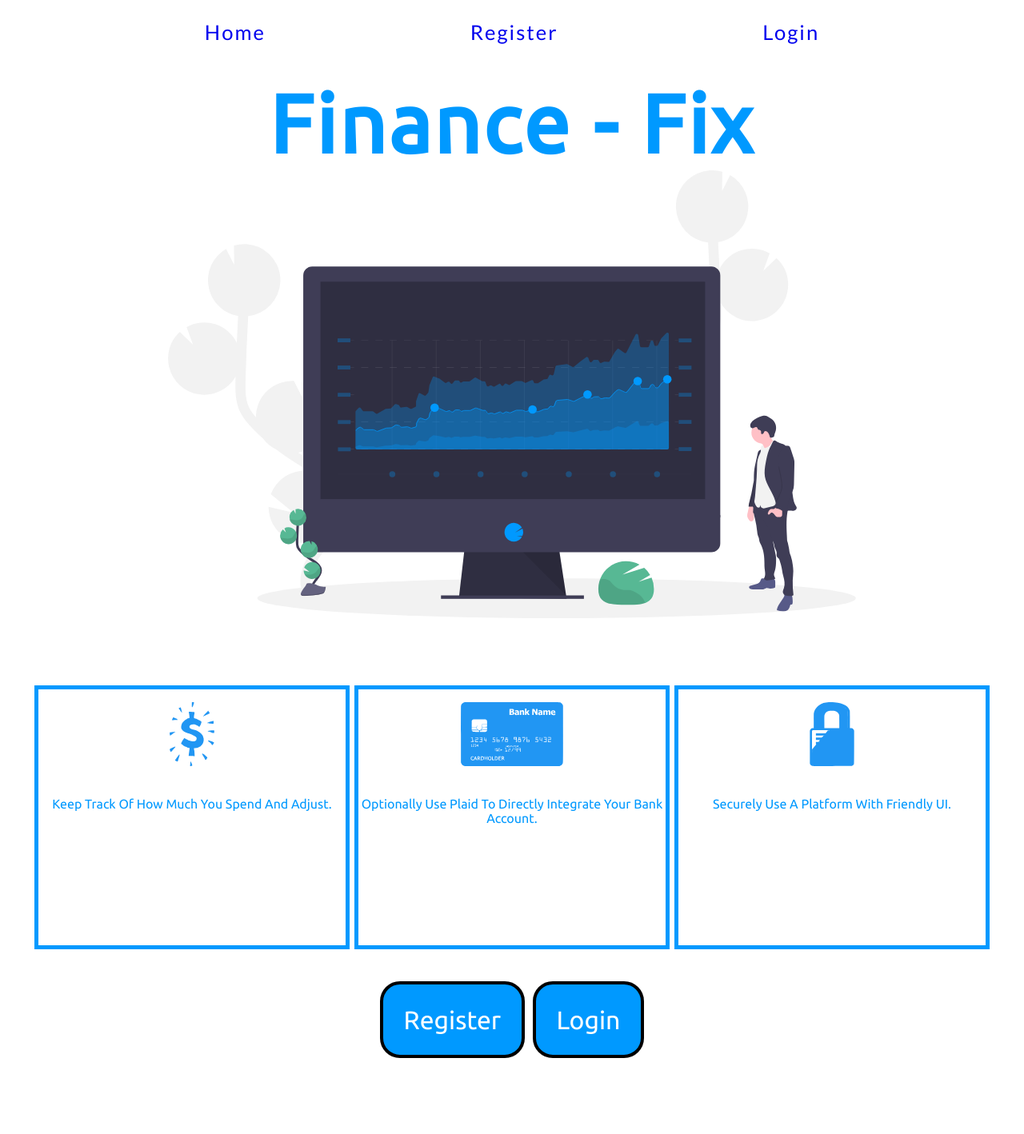
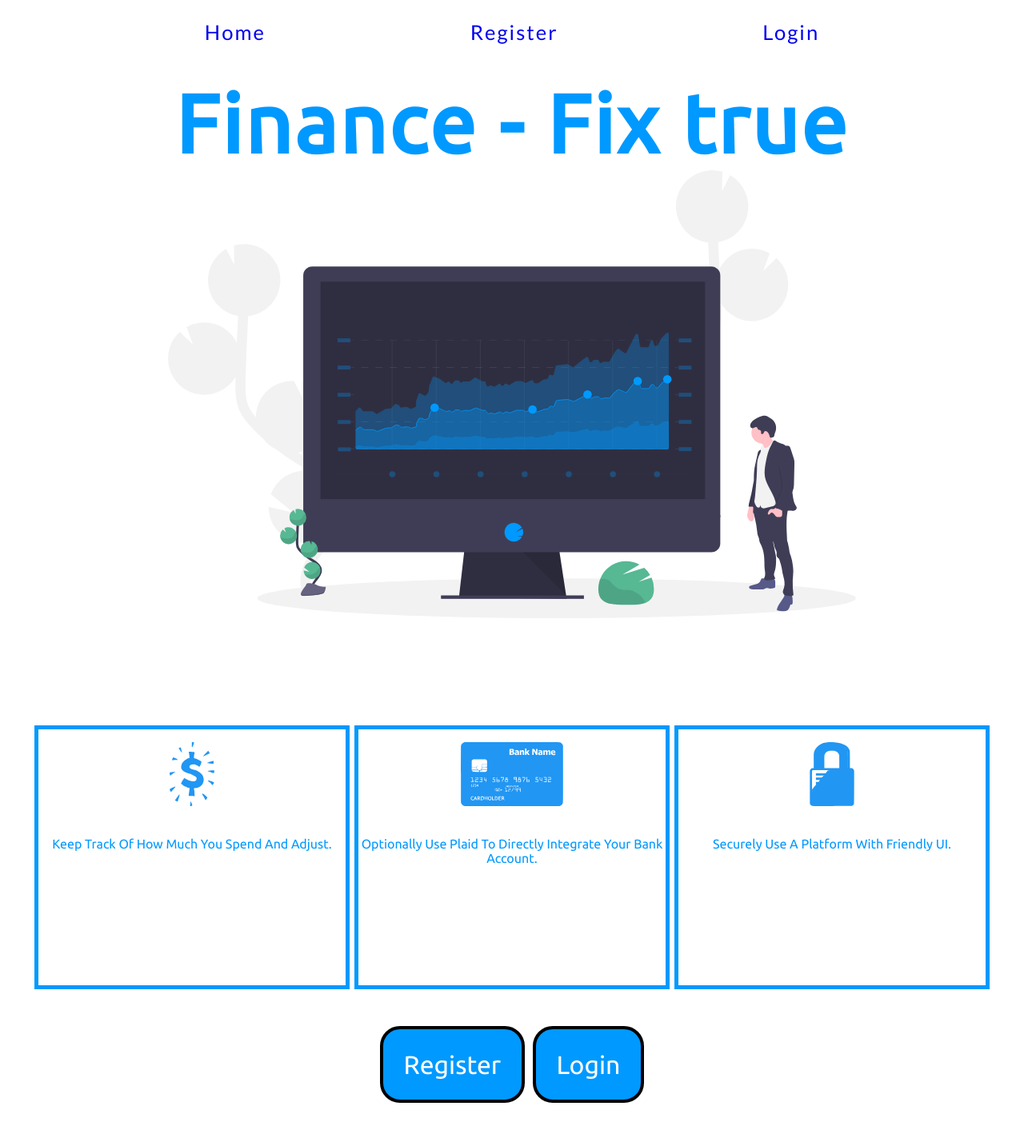
Before and after one commit to tjjay17/Finance-Fix-Revamped, a React (Create React App) app in the folder client/: page / in a window 1280 px wide. Shown: the top 1418 px of the page at 80% size. Before the commit the page ends 1387 px from the top, so only its background shows below. Built offline with nearby package versions, Linux system fonts and the light colour scheme.

Commit message:
added intersection observer effect

```diff
--- a/client/package.json
+++ b/client/package.json
@@ -9,6 +9,7 @@
     "axios": "^0.21.1",
     "react": "^17.0.1",
     "react-dom": "^17.0.1",
+    "react-intersection-observer": "^8.31.0",
     "react-plaid-link": "^3.1.0",
     "react-redux": "^7.2.2",
     "react-router-dom": "^5.2.0",
--- a/client/public/index.html
+++ b/client/public/index.html
@@ -20,7 +20,7 @@
       }
 
     </style>
-    <title>React App</title>
+    <title>Finance Fix</title>
   </head>
   <body>
     <noscript>You need to enable JavaScript to run this app.</noscript>
--- a/client/src/Pages/Home/Home.css
+++ b/client/src/Pages/Home/Home.css
@@ -43,7 +43,7 @@
     display:flex;
     flex-direction:row;
     justify-content: center;
-    margin-top: 2vh;
+    margin-top: 12vh;
 }
 
 #buttonGroup button{
@@ -65,7 +65,12 @@
     flex-flow: column wrap;
     /* justify-content: space-around; */
     align-items: center;
-    margin: 5vh;
+    margin-top: 5vh;
+    margin-right:5vh;
+    margin-left: 5vh;
+    opacity:0;
+    transition:opacity 1s, transform 2.5s;
+    transform:translateY(-50px);
 }
 
 #features p{
--- a/client/src/Pages/Home/Home.js
+++ b/client/src/Pages/Home/Home.js
@@ -1,5 +1,6 @@
 import React,{useEffect} from 'react';
 import {useHistory} from 'react-router-dom';
+import {useInView} from 'react-intersection-observer';
 import FeatureCard from '../../Components/FeatureCard/FeatureCard';
 import './Home.css';
 
@@ -7,6 +8,14 @@ const Home = () =>{
     useEffect(() =>{
         document.title = 'Finance-Fix';
     });
+
+    const {ref, inView, entry} = useInView({threshold:0.75, root:null});
+
+    if(inView){
+        let elem = document.getElementById('features');
+        elem.style.opacity = 1;
+        elem.style.transform = 'translateY(50px)';
+    }
 
     let history = useHistory();
 
@@ -20,10 +29,9 @@ const Home = () =>{
 
     return(
         <div id = 'homeContainer'>
-            <h1>Finance - Fix</h1>
-            {/* <p style = {{fontSize:'4vw'}}>Plaid API integrated system to manage your finances</p> */}
+            <h1 id = 'h'>Finance - Fix {inView.toString()}</h1>
             <img id = 'chartImg' src = '/assets/financedata.svg' alt = 'chart' />
-            <div id = 'features'>
+            <div id = 'features' ref = {ref}>
                     <FeatureCard src = '/assets/blueDollar.svg' feature = {'Keep Track Of How Much You Spend And Adjust.'}/>
                     <FeatureCard src = '/assets/plaid.svg' feature = {'Optionally Use Plaid To Directly Integrate Your Bank Account.'}/>
                     <FeatureCard src = '/assets/secure.svg' feature = {'Securely Use A Platform With Friendly UI.'} />
```
Also changed, not shown: 2 other files (tests, documents, lock files or other folders).
